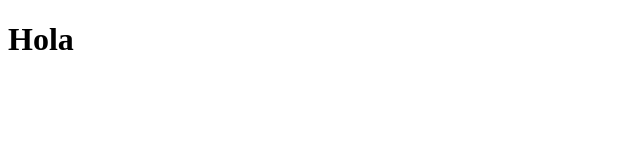
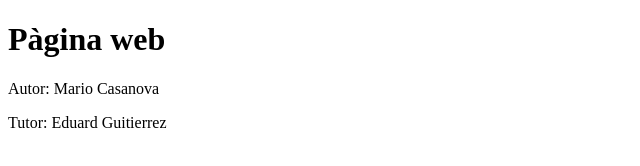
Before and after one commit to mariocasanova/remoteWeb, a plain HTML site: page index.html in a window 1280 px wide. Shown: the whole page, without its empty margins (0-640 px from the left). Drawn offline with Linux system fonts and the light colour scheme.

Commit message:
Added owner's name

```diff
--- a/index.html
+++ b/index.html
@@ -7,8 +7,8 @@
   <title>Pagina Mario</title>
 </head>
 <body>
-	<h1>
-	Hola
-	</h1>
+	<h1>Pàgina web</h1>
+	<p>Autor: Mario Casanova<p>
+	<p>Tutor: Eduard Guitierrez<p>
 </body>
 </html>
```
